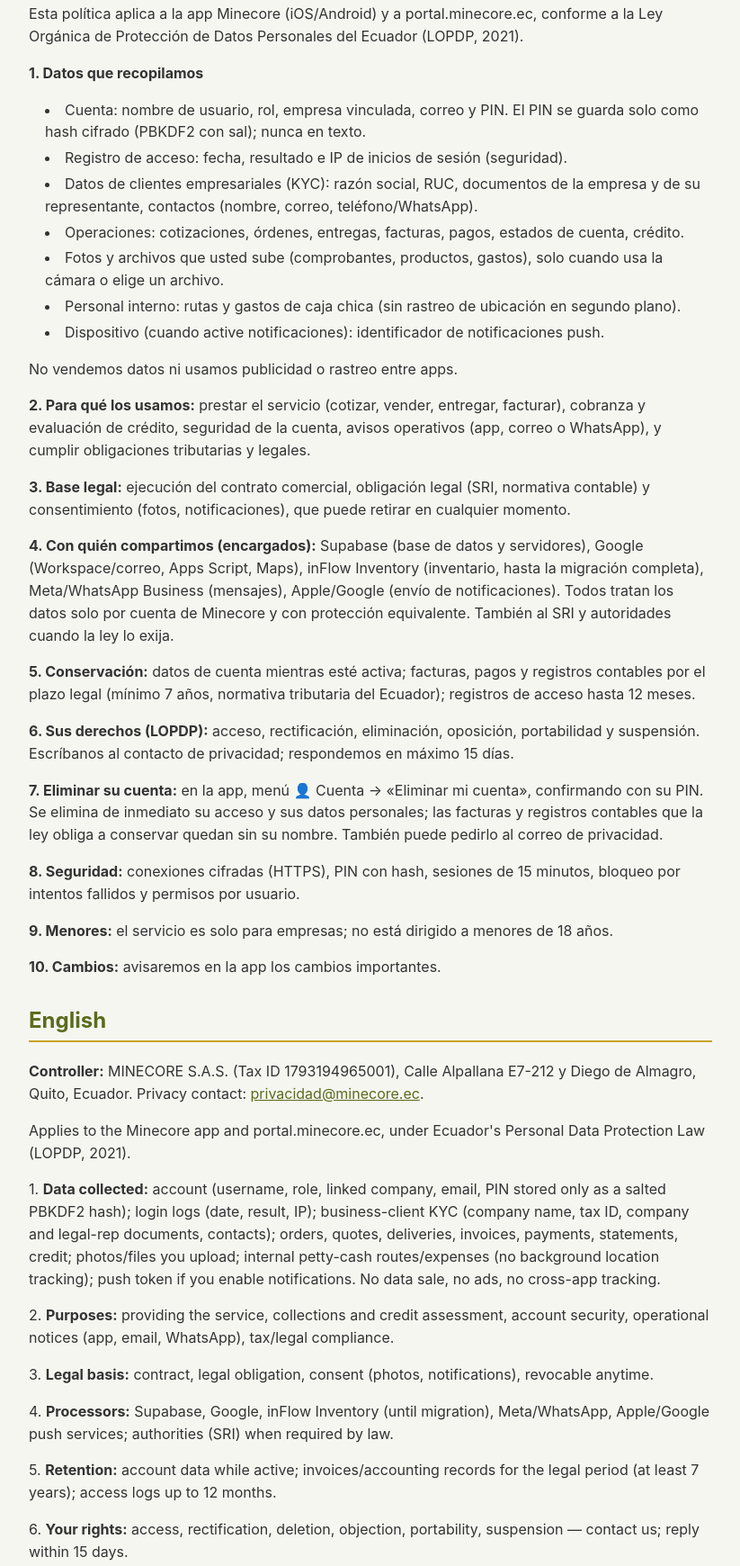
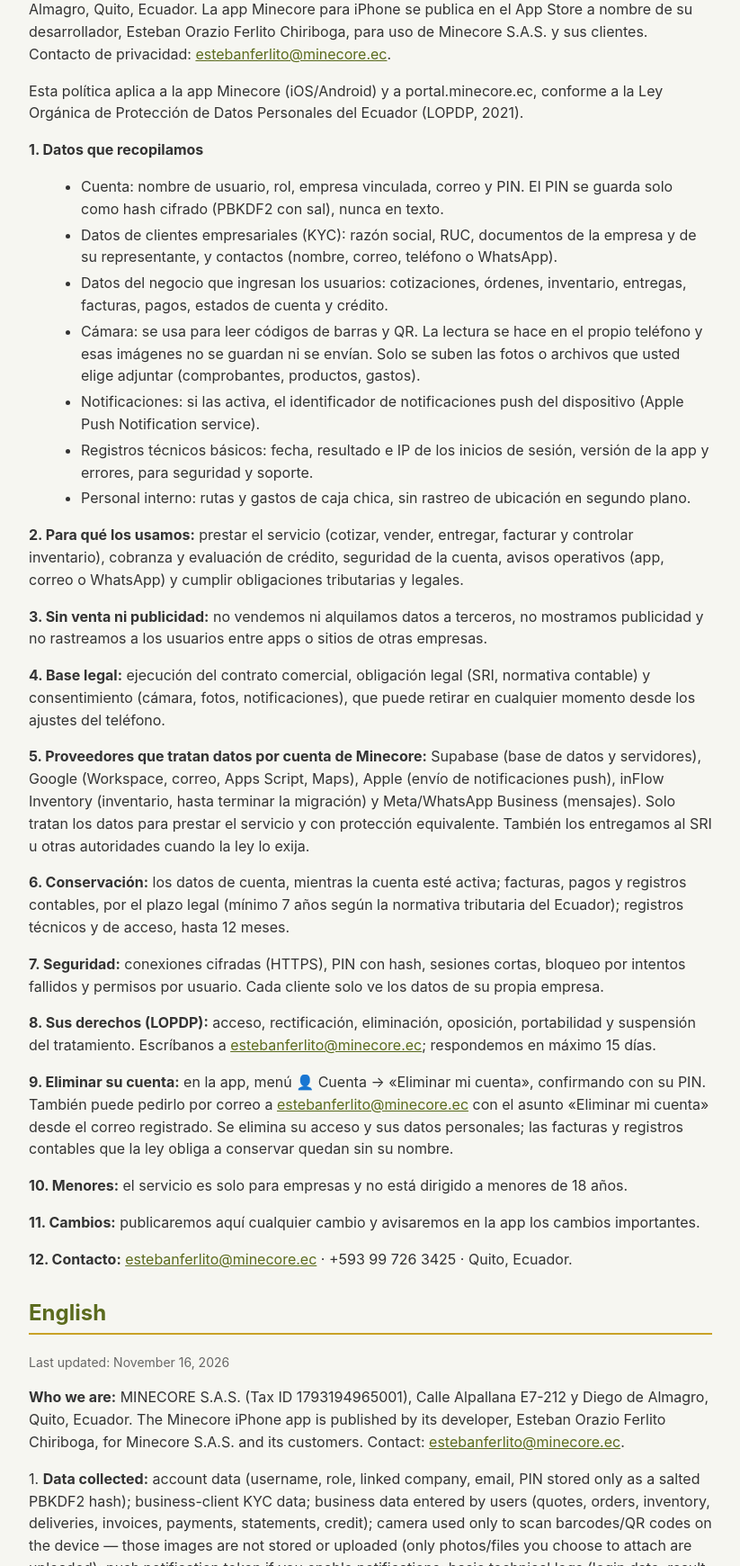
Before and after one commit to estebanfch-cell/minecoreadminapp, a plain HTML site: page privacidad.html in a window 1280 px wide. Shown: the part 286-2026 px from the top of the page at 90% size, without its empty margins (228-1051 px from the left). Drawn offline with Linux system fonts and the light colour scheme.

Commit message:
App Store: privacidad actualizada (cámara solo escaneo, push, logs, borrar cuenta por correo, fecha 2026-11-16) + nueva /soporte

```diff
--- a/privacidad.html
+++ b/privacidad.html
@@ -1,38 +1,42 @@
-<!doctype html><html lang="es"><head><meta charset="utf-8"><meta name="viewport" content="width=device-width,initial-scale=1"><title>Política de privacidad · Minecore</title>
-<style>body{margin:0;font-family:-apple-system,Segoe UI,Roboto,sans-serif;background:#f6f6f1;color:#333;line-height:1.55}header{background:#5b6b1e;color:#fff;padding:18px 20px}header b{font-size:20px}main{max-width:760px;margin:0 auto;padding:16px 20px 40px}h2{color:#5b6b1e;border-bottom:2px solid #c9a227;padding-bottom:4px;margin-top:28px}li{margin:4px 0 4px 18px}a{color:#5b6b1e}nav a{margin-right:12px}</style></head>
-<body><header><b>MINECORE S.A.S.</b><div>Política de privacidad · Privacy policy</div></header><main><nav><a href="#es">Español</a><a href="#en">English</a></nav>
+<!doctype html><html lang="es"><head><meta charset="utf-8"><meta name="viewport" content="width=device-width,initial-scale=1"><title>Política de privacidad · Minecore</title><meta name="description" content="Política de privacidad de la app Minecore y portal.minecore.ec">
+<style>body{margin:0;font-family:-apple-system,Segoe UI,Roboto,sans-serif;background:#f6f6f1;color:#333;line-height:1.55}header{background:#5b6b1e;color:#fff;padding:18px 20px}header b{font-size:20px}main{max-width:760px;margin:0 auto;padding:16px 20px 40px}h2{color:#5b6b1e;border-bottom:2px solid #c9a227;padding-bottom:4px;margin-top:28px}li{margin:4px 0 4px 18px}a{color:#5b6b1e}nav a{margin-right:12px}.upd{color:#666;font-size:14px}footer{max-width:760px;margin:0 auto;padding:0 20px 30px;font-size:14px;color:#666}</style></head>
+<body><header><b>MINECORE S.A.S.</b><div>Política de privacidad · Privacy policy</div></header><main><nav><a href="#es">Español</a><a href="#en">English</a><a href="/soporte">Soporte</a></nav>
+<p class="upd">Última actualización: 16 de noviembre de 2026</p>
 <h2 id="es">Español</h2>
-<p><b>Responsable:</b> MINECORE S.A.S., RUC 1793194965001, Calle Alpallana E7-212 y Diego de Almagro, Quito, Ecuador. Contacto de privacidad: <a href="mailto:privacidad@minecore.ec">privacidad@minecore.ec</a>.</p>
+<p><b>Quiénes somos:</b> MINECORE S.A.S., RUC 1793194965001, Calle Alpallana E7-212 y Diego de Almagro, Quito, Ecuador. La app Minecore para iPhone se publica en el App Store a nombre de su desarrollador, Esteban Orazio Ferlito Chiriboga, para uso de Minecore S.A.S. y sus clientes. Contacto de privacidad: <a href="mailto:estebanferlito@minecore.ec">estebanferlito@minecore.ec</a>.</p>
 <p>Esta política aplica a la app Minecore (iOS/Android) y a portal.minecore.ec, conforme a la Ley Orgánica de Protección de Datos Personales del Ecuador (LOPDP, 2021).</p>
 <p><b>1. Datos que recopilamos</b></p>
-<li>Cuenta: nombre de usuario, rol, empresa vinculada, correo y PIN. El PIN se guarda solo como hash cifrado (PBKDF2 con sal); nunca en texto.</li>
-<li>Registro de acceso: fecha, resultado e IP de inicios de sesión (seguridad).</li>
-<li>Datos de clientes empresariales (KYC): razón social, RUC, documentos de la empresa y de su representante, contactos (nombre, correo, teléfono/WhatsApp).</li>
-<li>Operaciones: cotizaciones, órdenes, entregas, facturas, pagos, estados de cuenta, crédito.</li>
-<li>Fotos y archivos que usted sube (comprobantes, productos, gastos), solo cuando usa la cámara o elige un archivo.</li>
-<li>Personal interno: rutas y gastos de caja chica (sin rastreo de ubicación en segundo plano).</li>
-<li>Dispositivo (cuando active notificaciones): identificador de notificaciones push.</li>
-<p>No vendemos datos ni usamos publicidad o rastreo entre apps.</p>
-<p><b>2. Para qué los usamos:</b> prestar el servicio (cotizar, vender, entregar, facturar), cobranza y evaluación de crédito, seguridad de la cuenta, avisos operativos (app, correo o WhatsApp), y cumplir obligaciones tributarias y legales.</p>
-<p><b>3. Base legal:</b> ejecución del contrato comercial, obligación legal (SRI, normativa contable) y consentimiento (fotos, notificaciones), que puede retirar en cualquier momento.</p>
-<p><b>4. Con quién compartimos (encargados):</b> Supabase (base de datos y servidores), Google (Workspace/correo, Apps Script, Maps), inFlow Inventory (inventario, hasta la migración completa), Meta/WhatsApp Business (mensajes), Apple/Google (envío de notificaciones). Todos tratan los datos solo por cuenta de Minecore y con protección equivalente. También al SRI y autoridades cuando la ley lo exija.</p>
-<p><b>5. Conservación:</b> datos de cuenta mientras esté activa; facturas, pagos y registros contables por el plazo legal (mínimo 7 años, normativa tributaria del Ecuador); registros de acceso hasta 12 meses.</p>
-<p><b>6. Sus derechos (LOPDP):</b> acceso, rectificación, eliminación, oposición, portabilidad y suspensión. Escríbanos al contacto de privacidad; respondemos en máximo 15 días.</p>
-<p><b>7. Eliminar su cuenta:</b> en la app, menú 👤 Cuenta → «Eliminar mi cuenta», confirmando con su PIN. Se elimina de inmediato su acceso y sus datos personales; las facturas y registros contables que la ley obliga a conservar quedan sin su nombre. También puede pedirlo al correo de privacidad.</p>
-<p><b>8. Seguridad:</b> conexiones cifradas (HTTPS), PIN con hash, sesiones de 15 minutos, bloqueo por intentos fallidos y permisos por usuario.</p>
-<p><b>9. Menores:</b> el servicio es solo para empresas; no está dirigido a menores de 18 años.</p>
-<p><b>10. Cambios:</b> avisaremos en la app los cambios importantes.</p>
+<ul>
+<li>Cuenta: nombre de usuario, rol, empresa vinculada, correo y PIN. El PIN se guarda solo como hash cifrado (PBKDF2 con sal), nunca en texto.</li>
+<li>Datos de clientes empresariales (KYC): razón social, RUC, documentos de la empresa y de su representante, y contactos (nombre, correo, teléfono o WhatsApp).</li>
+<li>Datos del negocio que ingresan los usuarios: cotizaciones, órdenes, inventario, entregas, facturas, pagos, estados de cuenta y crédito.</li>
+<li>Cámara: se usa para leer códigos de barras y QR. La lectura se hace en el propio teléfono y esas imágenes no se guardan ni se envían. Solo se suben las fotos o archivos que usted elige adjuntar (comprobantes, productos, gastos).</li>
+<li>Notificaciones: si las activa, el identificador de notificaciones push del dispositivo (Apple Push Notification service).</li>
+<li>Registros técnicos básicos: fecha, resultado e IP de los inicios de sesión, versión de la app y errores, para seguridad y soporte.</li>
+<li>Personal interno: rutas y gastos de caja chica, sin rastreo de ubicación en segundo plano.</li>
+</ul>
+<p><b>2. Para qué los usamos:</b> prestar el servicio (cotizar, vender, entregar, facturar y controlar inventario), cobranza y evaluación de crédito, seguridad de la cuenta, avisos operativos (app, correo o WhatsApp) y cumplir obligaciones tributarias y legales.</p>
+<p><b>3. Sin venta ni publicidad:</b> no vendemos ni alquilamos datos a terceros, no mostramos publicidad y no rastreamos a los usuarios entre apps o sitios de otras empresas.</p>
+<p><b>4. Base legal:</b> ejecución del contrato comercial, obligación legal (SRI, normativa contable) y consentimiento (cámara, fotos, notificaciones), que puede retirar en cualquier momento desde los ajustes del teléfono.</p>
+<p><b>5. Proveedores que tratan datos por cuenta de Minecore:</b> Supabase (base de datos y servidores), Google (Workspace, correo, Apps Script, Maps), Apple (envío de notificaciones push), inFlow Inventory (inventario, hasta terminar la migración) y Meta/WhatsApp Business (mensajes). Solo tratan los datos para prestar el servicio y con protección equivalente. También los entregamos al SRI u otras autoridades cuando la ley lo exija.</p>
+<p><b>6. Conservación:</b> los datos de cuenta, mientras la cuenta esté activa; facturas, pagos y registros contables, por el plazo legal (mínimo 7 años según la normativa tributaria del Ecuador); registros técnicos y de acceso, hasta 12 meses.</p>
+<p><b>7. Seguridad:</b> conexiones cifradas (HTTPS), PIN con hash, sesiones cortas, bloqueo por intentos fallidos y permisos por usuario. Cada cliente solo ve los datos de su propia empresa.</p>
+<p><b>8. Sus derechos (LOPDP):</b> acceso, rectificación, eliminación, oposición, portabilidad y suspensión del tratamiento. Escríbanos a <a href="mailto:estebanferlito@minecore.ec">estebanferlito@minecore.ec</a>; respondemos en máximo 15 días.</p>
+<p><b>9. Eliminar su cuenta:</b> en la app, menú 👤 Cuenta → «Eliminar mi cuenta», confirmando con su PIN. También puede pedirlo por correo a <a href="mailto:estebanferlito@minecore.ec?subject=Eliminar%20mi%20cuenta%20Minecore">estebanferlito@minecore.ec</a> con el asunto «Eliminar mi cuenta» desde el correo registrado. Se elimina su acceso y sus datos personales; las facturas y registros contables que la ley obliga a conservar quedan sin su nombre.</p>
+<p><b>10. Menores:</b> el servicio es solo para empresas y no está dirigido a menores de 18 años.</p>
+<p><b>11. Cambios:</b> publicaremos aquí cualquier cambio y avisaremos en la app los cambios importantes.</p>
+<p><b>12. Contacto:</b> <a href="mailto:estebanferlito@minecore.ec">estebanferlito@minecore.ec</a> · +593 99 726 3425 · Quito, Ecuador.</p>
 <h2 id="en">English</h2>
-<p><b>Controller:</b> MINECORE S.A.S. (Tax ID 1793194965001), Calle Alpallana E7-212 y Diego de Almagro, Quito, Ecuador. Privacy contact: <a href="mailto:privacidad@minecore.ec">privacidad@minecore.ec</a>.</p>
-<p>Applies to the Minecore app and portal.minecore.ec, under Ecuador&#x27;s Personal Data Protection Law (LOPDP, 2021).</p>
-<p>1. <b>Data collected:</b> account (username, role, linked company, email, PIN stored only as a salted PBKDF2 hash); login logs (date, result, IP); business-client KYC (company name, tax ID, company and legal-rep documents, contacts); orders, quotes, deliveries, invoices, payments, statements, credit; photos/files you upload; internal petty-cash routes/expenses (no background location tracking); push token if you enable notifications. No data sale, no ads, no cross-app tracking.</p>
-<p>2. <b>Purposes:</b> providing the service, collections and credit assessment, account security, operational notices (app, email, WhatsApp), tax/legal compliance.</p>
-<p>3. <b>Legal basis:</b> contract, legal obligation, consent (photos, notifications), revocable anytime.</p>
-<p>4. <b>Processors:</b> Supabase, Google, inFlow Inventory (until migration), Meta/WhatsApp, Apple/Google push services; authorities (SRI) when required by law.</p>
-<p>5. <b>Retention:</b> account data while active; invoices/accounting records for the legal period (at least 7 years); access logs up to 12 months.</p>
-<p>6. <b>Your rights:</b> access, rectification, deletion, objection, portability, suspension — contact us; reply within 15 days.</p>
-<p>7. <b>Account deletion:</b> in the app, 👤 Account → &quot;Delete my account&quot;, confirm with your PIN. Access and personal data are deleted immediately; legally required accounting records are kept anonymized.</p>
-<p>8. <b>Security:</b> HTTPS, hashed PINs, 15-minute sessions, lockout after failed attempts, per-user permissions.</p>
-<p>9. <b>Children:</b> business-only service, not directed to under-18s.</p>
-<p>10. <b>Changes:</b> material changes will be announced in the app.</p>
-</main></body></html>
+<p class="upd">Last updated: November 16, 2026</p>
+<p><b>Who we are:</b> MINECORE S.A.S. (Tax ID 1793194965001), Calle Alpallana E7-212 y Diego de Almagro, Quito, Ecuador. The Minecore iPhone app is published by its developer, Esteban Orazio Ferlito Chiriboga, for Minecore S.A.S. and its customers. Contact: <a href="mailto:estebanferlito@minecore.ec">estebanferlito@minecore.ec</a>.</p>
+<p>1. <b>Data collected:</b> account data (username, role, linked company, email, PIN stored only as a salted PBKDF2 hash); business-client KYC data; business data entered by users (quotes, orders, inventory, deliveries, invoices, payments, statements, credit); camera used only to scan barcodes/QR codes on the device — those images are not stored or uploaded (only photos/files you choose to attach are uploaded); push notification token if you enable notifications; basic technical logs (login date, result and IP, app version, errors).</p>
+<p>2. <b>Purposes:</b> providing the service, collections and credit assessment, account security, operational notices, tax and legal compliance.</p>
+<p>3. <b>No sale, no ads:</b> we do not sell data, show ads or track users across other companies' apps or websites.</p>
+<p>4. <b>Providers:</b> Supabase (database and hosting), Google services, Apple Push Notification service, inFlow Inventory (until migration), Meta/WhatsApp Business; authorities (SRI) when required by law.</p>
+<p>5. <b>Retention:</b> account data while active; accounting records for the legal period (at least 7 years); technical and access logs up to 12 months.</p>
+<p>6. <b>Security:</b> HTTPS, hashed PINs, short sessions, lockout after failed attempts, per-user permissions; each customer only sees its own company's data.</p>
+<p>7. <b>Your rights:</b> access, rectification, deletion, objection, portability, suspension — email us; reply within 15 days.</p>
+<p>8. <b>Account deletion:</b> in the app, 👤 Account → “Eliminar mi cuenta” (Delete my account), confirm with your PIN; or email <a href="mailto:estebanferlito@minecore.ec?subject=Delete%20my%20Minecore%20account">estebanferlito@minecore.ec</a>. Access and personal data are deleted; legally required accounting records are kept anonymized.</p>
+<p>9. <b>Children:</b> business-only service, not directed to anyone under 18.</p>
+<p>10. <b>Contact:</b> estebanferlito@minecore.ec · +593 99 726 3425.</p>
+</main><footer>© 2026 Minecore S.A.S. · <a href="/soporte">Soporte</a> · <a href="/">portal.minecore.ec</a></footer></body></html>
```
Also changed, not shown: soporte.html (added, +20 -0 lines).
